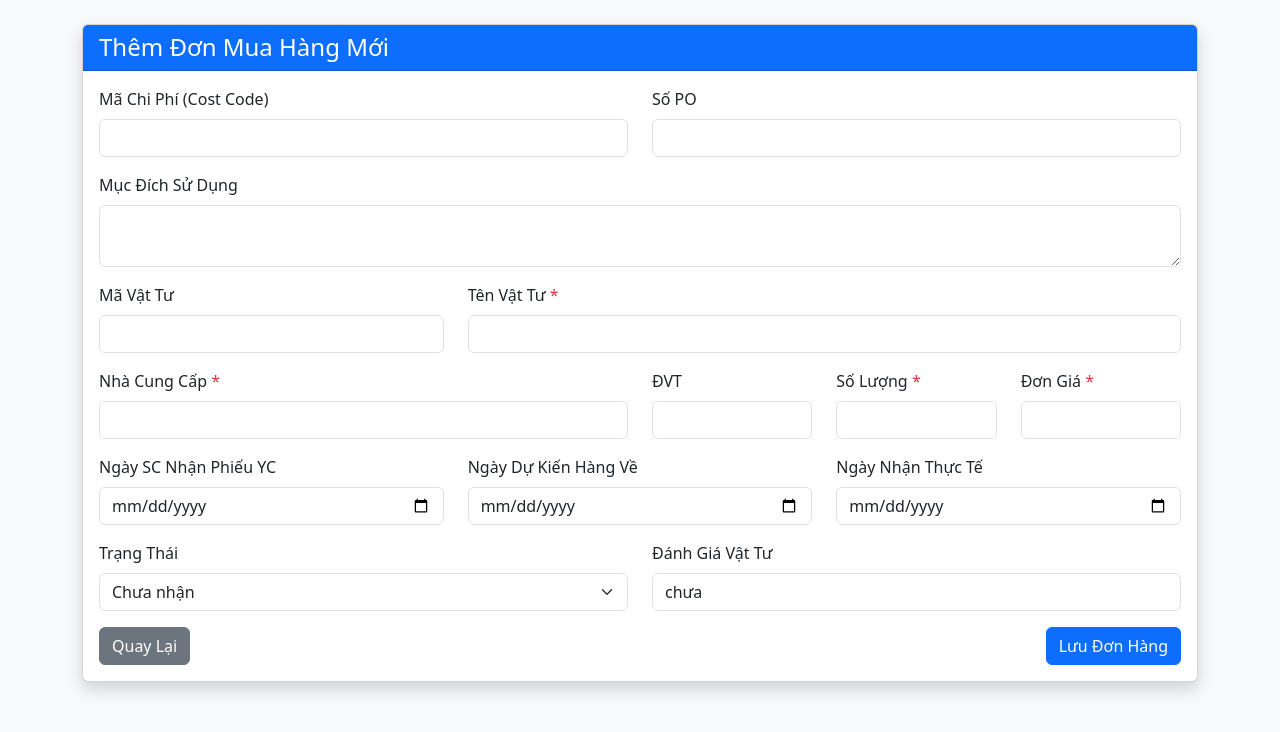
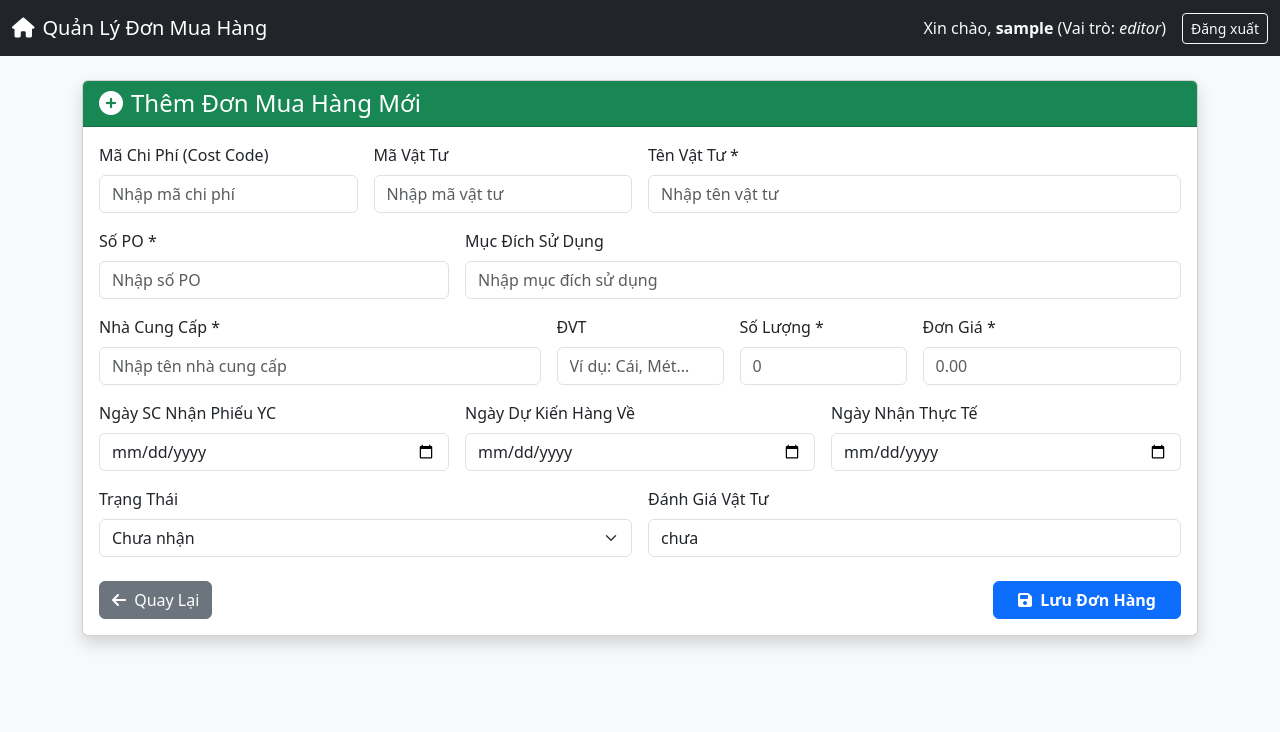
Before and after one commit to BTTB98/quan-ly-thiet-bi, a Flask app: page /purchases/add in a window 1280 px wide. Shown: the top 732 px of the page. Run offline with Flask 3, Linux system fonts and the light colour scheme; the visitor is signed in with stand-in values (Sample User, id 1).

Commit message:
Refactor add_purchase.html for better UI/UX
Updated the add purchase form with new layout and styles, including a navbar and improved input fields.

```diff
--- a/templates/add_purchase.html
+++ b/templates/add_purchase.html
@@ -2,108 +2,133 @@
 <html lang="vi">
 <head>
     <meta charset="UTF-8">
-    <title>Thêm Đơn Mua Hàng</title>
+    <meta name="viewport" content="width=device-width, initial-scale=1.0">
+    <title>Thêm Đơn Mua Hàng Mới</title>
+    <!-- Bootstrap 5 CSS -->
     <link href="https://cdn.jsdelivr.net/npm/bootstrap@5.3.0/dist/css/bootstrap.min.css" rel="stylesheet">
+    <!-- FontAwesome cho icon -->
+    <link rel="stylesheet" href="https://cdnjs.cloudflare.com/ajax/libs/font-awesome/6.4.0/css/all.min.css">
 </head>
 <body class="bg-light">
+    <!-- Navbar -->
+    <nav class="navbar navbar-expand-lg navbar-dark bg-dark">
+        <div class="container-fluid">
+            <a class="navbar-brand" href="{{ url_for('list_purchases') }}"><i class="fas fa-home me-2"></i>Quản Lý Đơn Mua Hàng</a>
+            <div class="d-flex align-items-center">
+                <span class="text-light me-3">
+                    Xin chào, <strong>{{ session.get('username') }}</strong> (Vai trò: <em>{{ session.get('role') }}</em>)
+                </span>
+                <a href="{{ url_for('logout') }}" class="btn btn-outline-light btn-sm">Đăng xuất</a>
+            </div>
+        </div>
+    </nav>
+
+    <!-- Nội dung form -->
     <div class="container mt-4 mb-5">
         <div class="card shadow">
-            <div class="card-header bg-primary text-white">
-                <h4 class="mb-0">Thêm Đơn Mua Hàng Mới</h4>
+            <div class="card-header bg-success text-white">
+                <h4 class="mb-0"><i class="fas fa-plus-circle me-2"></i>Thêm Đơn Mua Hàng Mới</h4>
             </div>
             <div class="card-body">
+                <!-- Flash messages -->
                 {% with messages = get_flashed_messages(with_categories=true) %}
                     {% if messages %}
                         {% for category, message in messages %}
-                      <div class="alert alert-{{ category }}">{{ message }}</div>
+                            <div class="alert alert-{{ category }} alert-dismissible fade show" role="alert">
+                                {{ message }}
+                                <button type="button" class="btn-close" data-bs-dismiss="alert" aria-label="Close"></button>
+                            </div>
                         {% endfor %}
                     {% endif %}
                 {% endwith %}
 
-                <form method="POST">
-                    <div class="row">
-                        <div class="col-md-6 mb-3">
+                <form method="POST" class="row g-3">
+                    <!-- Hàng 1: Mã Chi Phí, Mã Vật Tư, Tên Vật Tư -->
+                    <div class="col-md-3">
                         <label class="form-label">Mã Chi Phí (Cost Code)</label>
-                            <input type="text" class="form-control" name="cost_code">
+                        <input type="text" class="form-control" name="cost_code" placeholder="Nhập mã chi phí">
                     </div>
-                        <div class="col-md-6 mb-3">
-                            <label class="form-label">Số PO</label>
-                            <input type="text" class="form-control" name="po_number" required>
+                    <div class="col-md-3">
+                        <label class="form-label">Mã Vật Tư</label>
+                        <input type="text" class="form-control" name="item_code" placeholder="Nhập mã vật tư">
                     </div>
+                    <div class="col-md-6">
+                        <label class="form-label">Tên Vật Tư *</label>
+                        <input type="text" class="form-control" name="item_name" placeholder="Nhập tên vật tư" required>
                     </div>
 
-                    <div class="mb-3">
+                    <!-- Số PO & Mục Đích -->
+                    <div class="col-md-4">
+                        <label class="form-label">Số PO *</label>
+                        <input type="text" class="form-control" name="po_number" placeholder="Nhập số PO" required>
+                    </div>
+                    <div class="col-md-8">
                         <label class="form-label">Mục Đích Sử Dụng</label>
-                        <textarea class="form-control" name="purpose" rows="2"></textarea>
+                        <input type="text" class="form-control" name="purpose" placeholder="Nhập mục đích sử dụng">
                     </div>
 
-                    <div class="row">
-                        <div class="col-md-4 mb-3">
-                            <label class="form-label">Mã Vật Tư</label>
-                            <input type="text" class="form-control" name="item_code">
+                    <!-- Nhà Cung Cấp, ĐVT, Số Lượng, Đơn Giá -->
+                    <div class="col-md-5">
+                        <label class="form-label">Nhà Cung Cấp *</label>
+                        <input type="text" class="form-control" name="supplier" placeholder="Nhập tên nhà cung cấp" required>
                     </div>
-                        <div class="col-md-8 mb-3">
-                            <label class="form-label">Tên Vật Tư <span class="text-danger">*</span></label>
-                            <input type="text" class="form-control" name="item_name" required>
+                    <div class="col-md-2">
+                        <label class="form-label">ĐVT</label>
+                        <input type="text" class="form-control" name="unit" placeholder="Ví dụ: Cái, Mét...">
                     </div>
+                    <div class="col-md-2">
+                        <label class="form-label">Số Lượng *</label>
+                        <input type="number" class="form-control" name="quantity" placeholder="0" required>
+                    </div>
+                    <div class="col-md-3">
+                        <label class="form-label">Đơn Giá *</label>
+                        <input type="number" step="any" class="form-control" name="unit_price" placeholder="0.00" required>
                     </div>
 
-                    <div class="row">
-                        <div class="col-md-6 mb-3">
-                            <label class="form-label">Nhà Cung Cấp <span class="text-danger">*</span></label>
-                            <input type="text" class="form-control" name="supplier" required>
-                        </div>
-                        <div class="col-md-2 mb-3">
-                            <label class="form-label">ĐVT</label>
-                            <input type="text" class="form-control" name="unit">
-                        </div>
-                        <div class="col-md-2 mb-3">
-                            <label class="form-label">Số Lượng <span class="text-danger">*</span></label>
-                            <input type="number" class="form-control" name="quantity" required>
-                        </div>
-                        <div class="col-md-2 mb-3">
-                            <label class="form-label">Đơn Giá <span class="text-danger">*</span></label>
-                            <input type="number" step="any" class="form-control" name="unit_price" required>
-                        </div>
-                    </div>
-
-                    <div class="row">
-                        <div class="col-md-4 mb-3">
+                    <!-- Các Ngày Tháng -->
+                    <div class="col-md-4">
                         <label class="form-label">Ngày SC Nhận Phiếu YC</label>
                         <input type="date" class="form-control" name="sc_received_date">
                     </div>
-                        <div class="col-md-4 mb-3">
+                    <div class="col-md-4">
                         <label class="form-label">Ngày Dự Kiến Hàng Về</label>
                         <input type="date" class="form-control" name="expected_date">
                     </div>
-                        <div class="col-md-4 mb-3">
+                    <div class="col-md-4">
                         <label class="form-label">Ngày Nhận Thực Tế</label>
                         <input type="date" class="form-control" name="received_date">
                     </div>
-                    </div>
 
-                    <div class="row">
-                        <div class="col-md-6 mb-3">
+                    <!-- Trạng Thái & Đánh Giá -->
+                    <div class="col-md-6">
                         <label class="form-label">Trạng Thái</label>
-                            <select class="form-select" name="status">
+                        <select name="status" class="form-select">
                             <option value="Chưa nhận">Chưa nhận</option>
                             <option value="Nhận 1 phần">Nhận 1 phần</option>
                             <option value="Đã giao">Đã giao</option>
+                            <option value="Trễ hẹn">Trễ hẹn</option>
                         </select>
                     </div>
-                        <div class="col-md-6 mb-3">
+                    <div class="col-md-6">
                         <label class="form-label">Đánh Giá Vật Tư</label>
                         <input type="text" class="form-control" name="evaluation" value="chưa">
                     </div>
-                    </div>
 
-                    <div class="d-flex justify-content-between">
-                        <a href="{{ url_for('list_purchases') }}" class="btn btn-secondary">Quay Lại</a>
-                        <button type="submit" class="btn btn-primary">Lưu Đơn Hàng</button>
+                    <!-- Nút bấm -->
+                    <div class="col-12 mt-4 d-flex justify-content-between">
+                        <a href="{{ url_for('list_purchases') }}" class="btn btn-secondary">
+                            <i class="fas fa-arrow-left me-1"></i> Quay Lại
+                        </a>
+                        <button type="submit" class="btn btn-primary px-4 fw-bold">
+                            <i class="fas fa-save me-1"></i> Lưu Đơn Hàng
+                        </button>
                     </div>
                 </form>
             </div>
         </div>
     </div>
+
+    <!-- Bootstrap JS -->
+    <script src="https://cdn.jsdelivr.net/npm/bootstrap@5.3.0/dist/js/bootstrap.bundle.min.js"></script>
 </body>
 </html>
```
Lines whose indentation alone changed are shown as unchanged.
